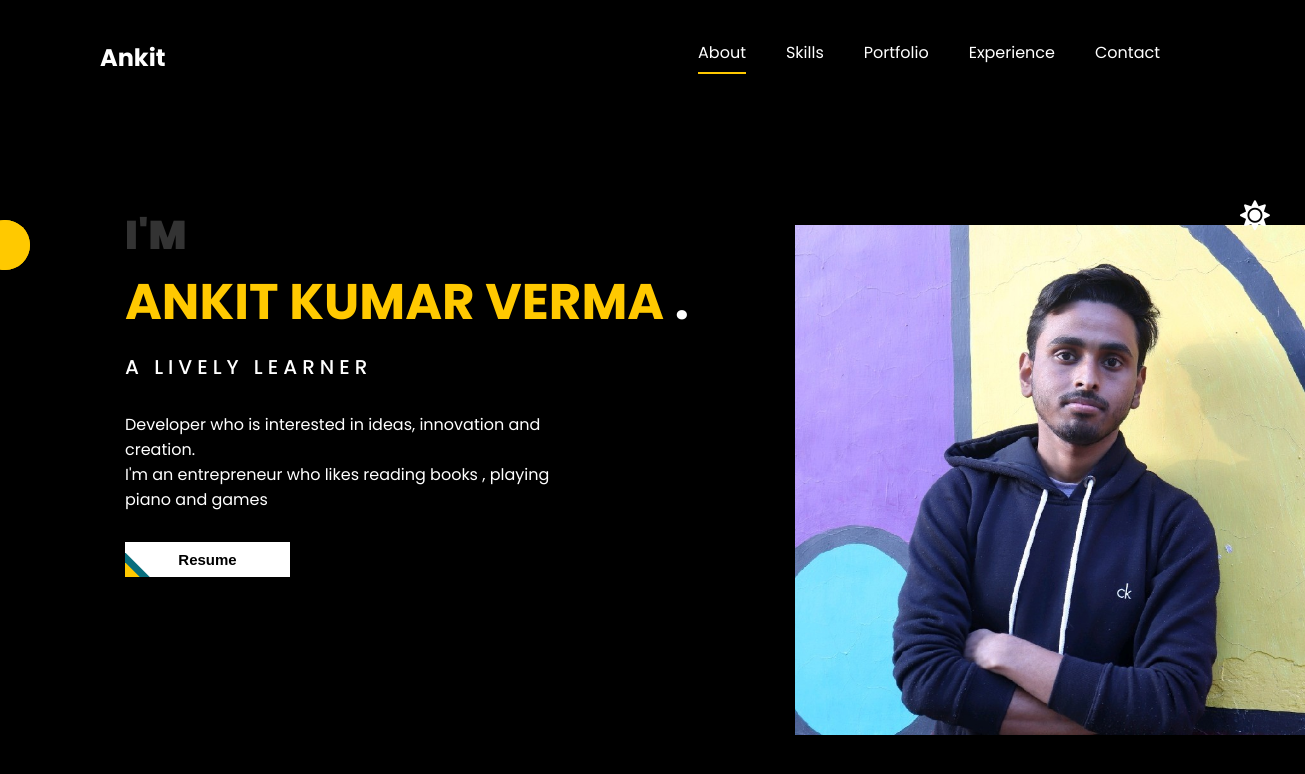
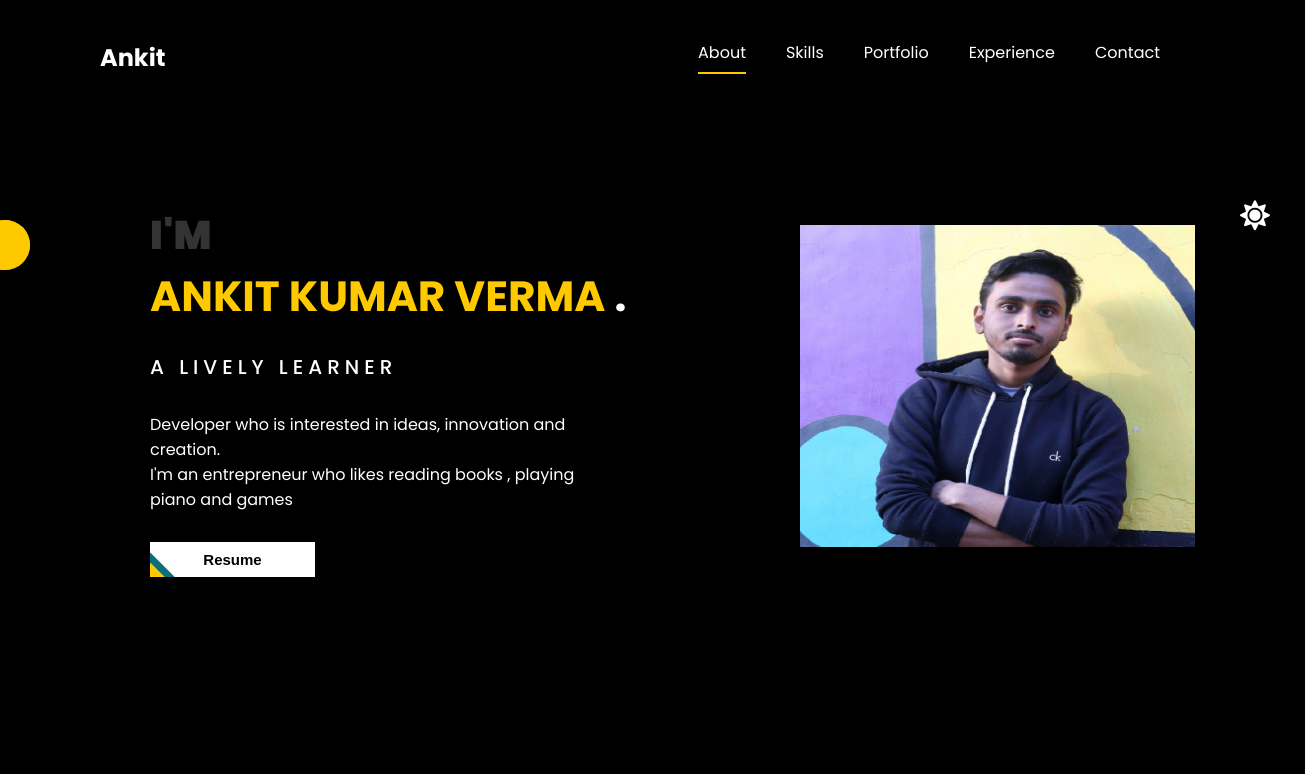
Before and after one commit to kumarvermaankit/portfolio, a plain HTML site: page index.html in a window 1280 px wide. Shown: the whole page, 1305 px wide, since content can reach past the window. Drawn offline with Linux system fonts and the light colour scheme.

Commit message:
new changes

```diff
--- a/style.css
+++ b/style.css
@@ -141,7 +141,6 @@ header{
 }
 .heading h1{
     /* line-height: 20px; */
-    font-size: 50px;
     /* letter-spacing: -4px; */
     text-transform: uppercase;
     color: var(--white);
@@ -213,9 +212,9 @@ header{
     flex-basis: 50%;
 }
 .header-img img{
-    width: 510px;
-    height: 510px;
-    margin-left: 90px;
+    width: 70%;
+    height: 80%;
+    margin-left: 15%;
     transform: translateY(50px);
 }
 
@@ -544,9 +543,9 @@ header{
     overflow: hidden;
     height: 60px;
     border-right: 0 solid white;
-
+    font-size: 3.3vw;
     white-space: nowrap;
-    width: 580px;
+    width: 85%;
     /* letter-spacing: 0.15em; */
     animation: typing 5s steps(45);
     /* -moz-animation-iteration-count: infinite;
@@ -562,7 +561,7 @@ header{
 
     }
     to {
-      width: 580px;
+      width: 85%;
 
     }
   }
```
